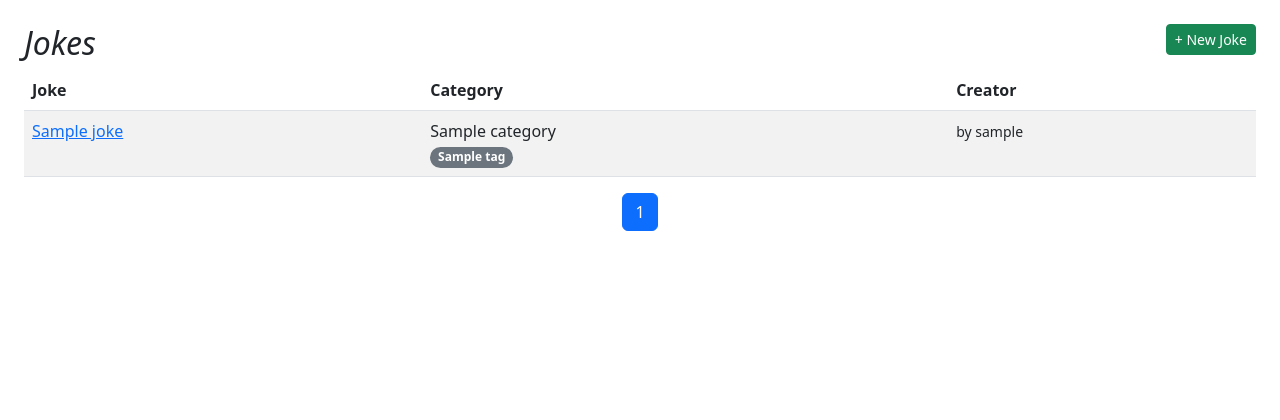
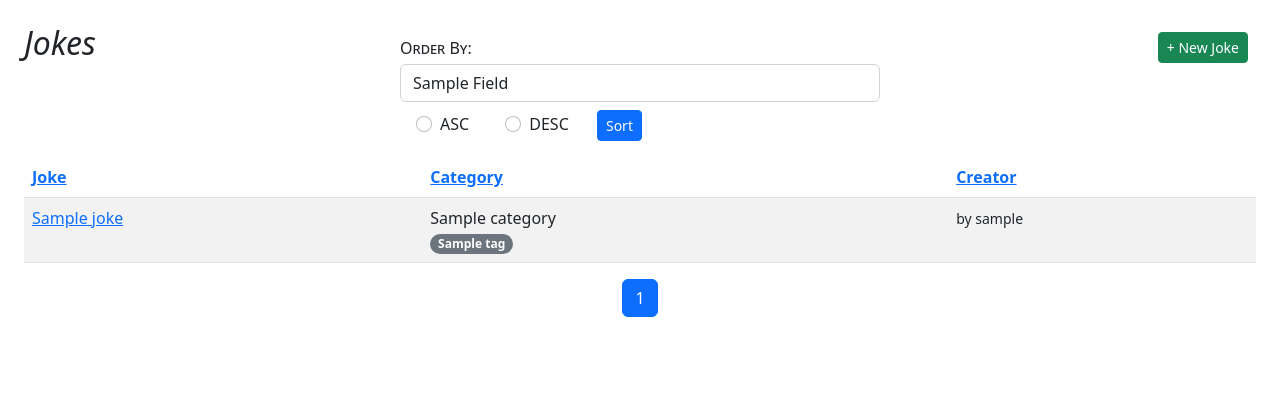
Before and after one commit to monrow69/djangojokes.com, a Django app: template templates/jokes/joke_list.html in a window 1280 px wide. Shown: the part 93-513 px from the top of the page. Run offline with Django 4.2, Linux system fonts and the light colour scheme; the template is opened without the code that fills it: most values are stand-ins (such as "Sample title", 1, 10 or a date in 2020); parts of the project's set-up code (start-up, migrations or seed data) failed here and were passed over; some libraries are stand-ins or nearby versions.

Commit message:
Project changes

```diff
--- a/templates/includes/pagination.html
+++ b/templates/includes/pagination.html
@@ -1 +1,36 @@
-<nav aria-label="pagination"></nav>
+<nav aria-label="pagination">
+    <ul class="pagination justify-content-center">
+      {% if page_obj.has_previous %}
+        <li class="page-item">
+          <a class="page-link" href="?page=1&order={{ order }}&direction={{ direction }}">&laquo; 1…</a>
+        </li>
+        {% if page_obj.previous_page_number != 1 %}
+          <li class="page-item">
+            <a class="page-link"
+              href="?page={{ page_obj.previous_page_number }}&order={{ order }}&direction={{ direction }}">
+              {{ page_obj.previous_page_number }}
+            </a>
+          </li>
+        {% endif %}
+      {% endif %}
+      <li class="page-item active">
+        <span class="page-link">
+          {{ page_obj.number }}
+        </span>
+      </li>
+      {% if page_obj.has_next %}
+        {% if page_obj.next_page_number != page_obj.paginator.num_pages %}
+          <li class="page-item">
+            <a class="page-link" href="?page={{ page_obj.next_page_number }}&order={{ order }}&direction={{ direction }}">
+              {{ page_obj.next_page_number }}
+            </a>
+          </li>
+        {% endif %}
+        <li class="page-item">
+          <a class="page-link" href="?page={{ page_obj.paginator.num_pages }}&order={{ order }}&direction={{ direction }}">
+            …{{ page_obj.paginator.num_pages }} &raquo;
+          </a>
+        </li>
+      {% endif %}
+    </ul>
+  </nav>
--- a/templates/jokes/joke_list.html
+++ b/templates/jokes/joke_list.html
@@ -2,18 +2,62 @@
 
 {% block title %}Jokes{% endblock %}
 {% block main %}
-<a class="btn btn-success btn-sm float-end" href="{% url 'jokes:create' %}">
-  + New Joke
-</a>
-<h2>Jokes</h2>
+<div class="row">
+  <div class="col-12 col-md-2 col-lg-3">
+    <h2>Jokes</h2>
+  </div>
+  <div class="col-12 col-md-8 col-lg-6">
+    <form class="form-inline my-2 mx-auto" style="max-width: 30rem;">
+      <label class="my-1 me-2" for="order">Order By:</label>
+      <select class="form-control me-sm-2" name="order" id="order">
+        {% for field in order_fields %}
+        <option value="{{ field }}" {% if order == field %}selected{% endif %}>{{ field|title }}</option>
+        {% endfor %}
+      </select>
+      <div class="form-check form-check-inline">
+        <input class="form-check-input" type="radio" name="direction" id="asc" value="asc"
+          {% if direction == 'asc' %}checked{% endif %}>
+        <label class="form-check-label" for="asc">ASC</label>
+      </div>
+      <div class="form-check form-check-inline">
+        <input class="form-check-input" type="radio" name="direction" id="desc" value="desc"
+          {% if direction == 'desc' %}checked{% endif %}>
+        <label class="form-check-label" for="desc">DESC</label>
+      </div>
+      <button class="btn btn-primary btn-sm m-2" type="submit">
+        Sort
+      </button>
+    </form>
+  </div>
+  <div class="col-12 col-md-2 col-lg-3 text-end">
+    <a class="btn btn-success btn-sm m-2" href="{% url 'jokes:create' %}">
+      + New Joke
+    </a>
+  </div>
+</div>
+
 <div class="table-responsive">
   <table class="table table-striped" style="min-width: 500px">
     <thead>
+      {% with order=request.GET.order dir=request.GET.direction %}
       <tr>
-        <th>Joke</th>
-        <th>Category</th>
-        <th>Creator</th>
+        {% if order == 'joke' and dir == 'asc' %}
+        <th><a href="?order=joke&direction=desc">Joke</a></th>
+        {% else %}
+        <th><a href="?order=joke&direction=asc">Joke</a></th>
+        {% endif %}
+        {% if order == 'category' and dir == 'asc' %}
+        <th><a href="?order=category&direction=desc">Category</a></th>
+        {% else %}
+        <th><a href="?order=category&direction=asc">Category</a></th>
+        {% endif %}
+        {% if order == 'creator' and dir == 'asc' %}
+        <th><a href="?order=creator&direction=desc">Creator</a></th>
+        {% else %}
+        <th><a href="?order=creator&direction=asc">Creator</a></th>
+        {% endif %}
       </tr>
+      {% endwith %}
     </thead>
     <tbody>
       {% for joke in joke_list %}
```
Also changed, not shown: other parts of templates/jokes/joke_list.html (+3 -36 lines), jokes/views.py (+49 -0 lines).
